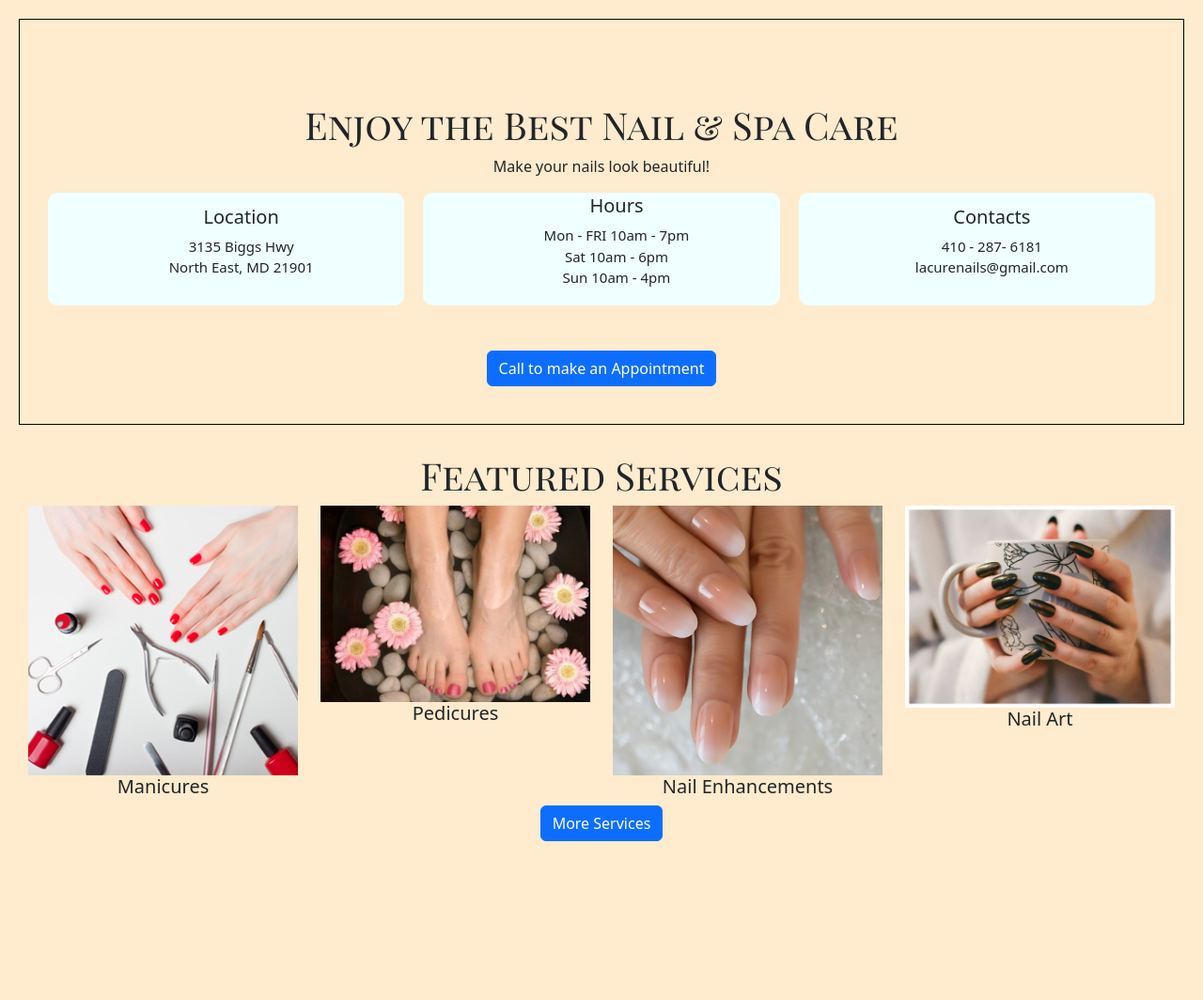
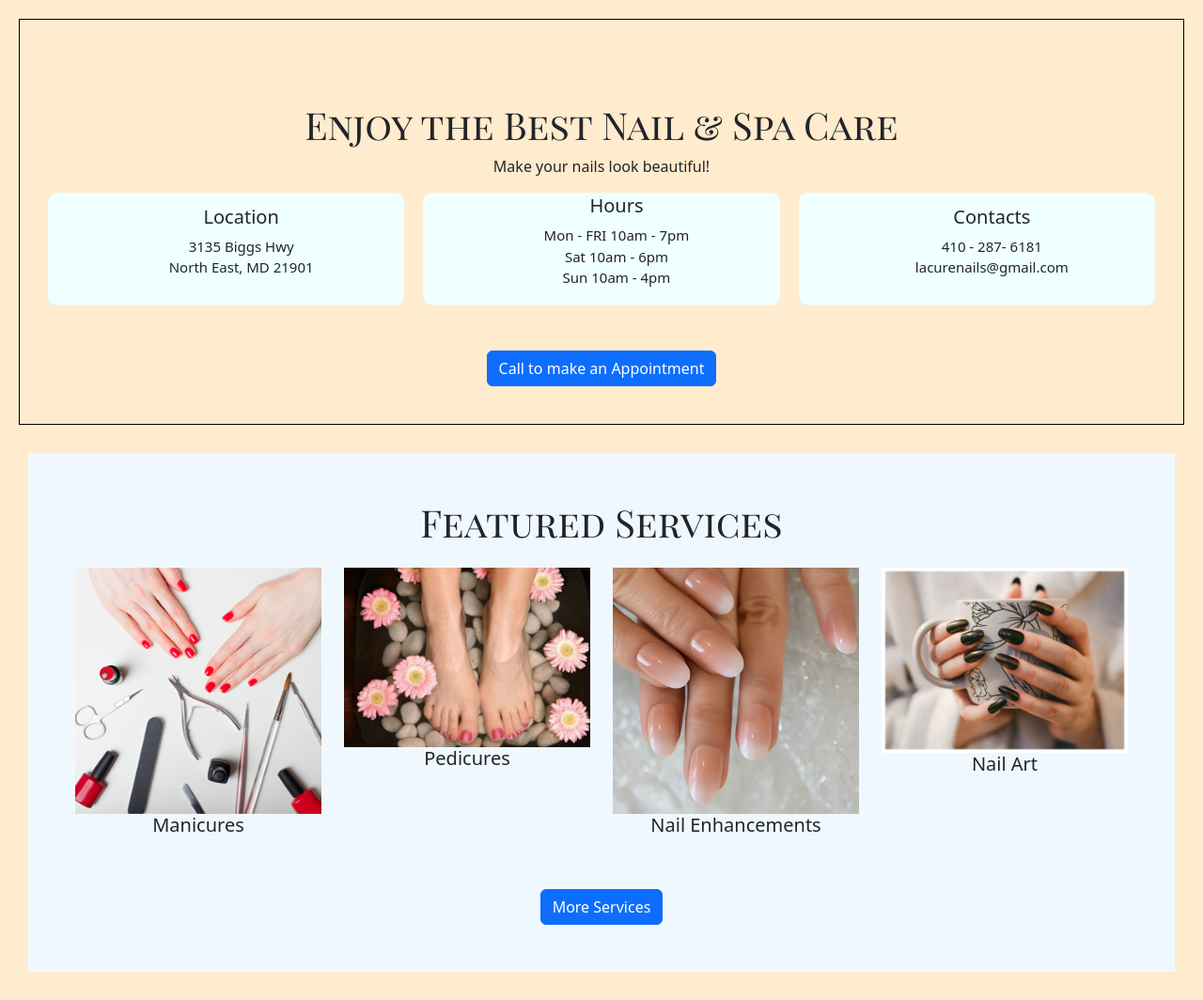
Before and after one commit to NeelamK1990/LA-CURE-NAILS-WEBSITE, a plain HTML site: page index.html in a window 1280 px wide. Shown: the whole page at 94% size. Before the commit the page ends 925 px from the top, so only its background shows below. Drawn offline with nearby package versions, Linux system fonts and the light colour scheme.

Commit message:
Updated my css to service section

```diff
--- a/index.html
+++ b/index.html
@@ -64,7 +64,7 @@
       >
     </div>
     <div class="services">
-      <h1>Featured Services</h1>
+      <h1 class="mb-4">Featured Services</h1>
       <div class="row">
         <div class="col-3">
           <img src="images/manicure.jpeg" class="img-fluid" alt="" />
@@ -87,7 +87,7 @@
           <h2>Nail Art</h2>
         </div>
       </div>
-      <a href="/" class="btn btn-primary">More Services</a>
+      <a href="/" class="btn btn-primary mt-5">More Services</a>
     </div>
   </body>
 </html>
--- a/styles/website.css
+++ b/styles/website.css
@@ -36,8 +36,10 @@ li {
   grid-gap: 20px;
 }
 .services {
+  background-color: aliceblue;
   margin: 30px;
   text-align: center;
+  padding: 50px;
 }
 @media (max-width: 900px) {
   .boxes {
```
